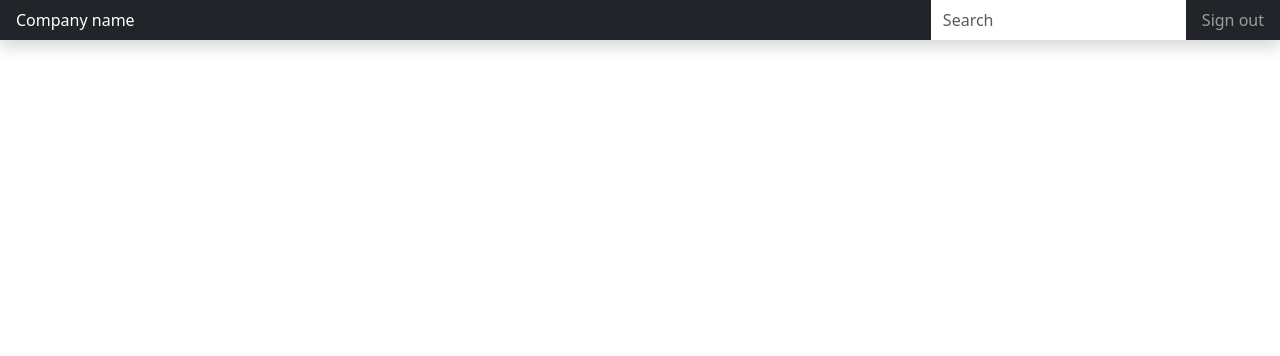
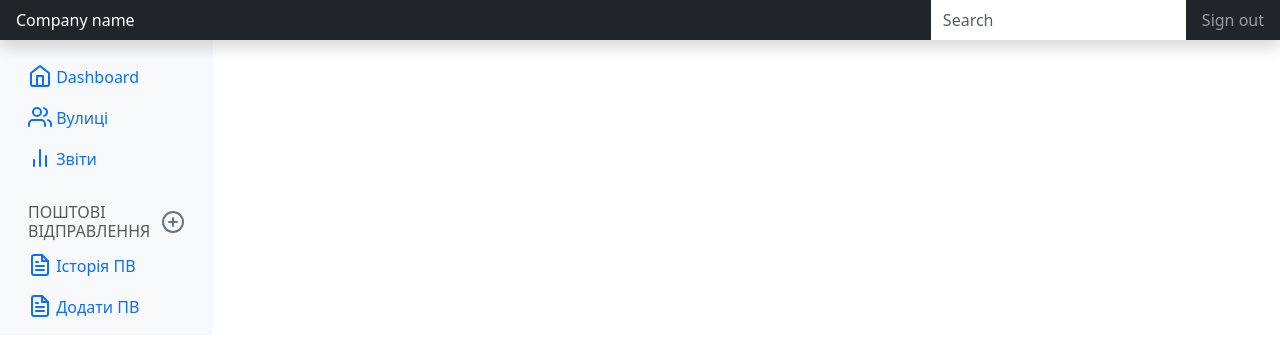
Before and after one commit to ychernyshev/post-flow-controlling-app, a Vue app in the folder flow_app_ui/: page / in a window 1280 px wide. Shown: the top 356 px of the page. Built offline with nearby package versions, Linux system fonts and the light colour scheme.

Commit message:
SideBar fixxes and setup
- SideBar code has been fixed as in a Bootstrap free template
- SideBar has been shown on the page as a visual component

```diff
--- a/flow_app_ui/src/App.vue
+++ b/flow_app_ui/src/App.vue
@@ -1,20 +1,23 @@
 <script setup>
   import TopNav from "./components/TopNav.vue";
+  import SideBar from "./components/SideBar.vue";
 </script>
 
 <template>
+  <header class="navbar navbar-dark sticky-top bg-dark flex-md-nowrap p-0 shadow">
+    <TopNav />
+  </header>
   <div class="container-fluid">
     <div class="row">
-      <header class="navbar navbar-dark sticky-top bg-dark flex-md-nowrap p-0 shadow">
-        <TopNav />
-      </header>
+      <SideBar />
       <main class="col-md-9 ms-sm-auto col-lg-10 px-md-4">
 
       </main>
-      <footer>
+    </div>
 
-      </footer>
-    </div>
+    <footer>
+
+    </footer>
   </div>
 </template>
 
--- a/flow_app_ui/src/components/SideBar.vue
+++ b/flow_app_ui/src/components/SideBar.vue
@@ -3,25 +3,27 @@
 </script>
 
 <template>
+<nav id="sidebarMenu" class="col-md-3 col-lg-2 d-md-block bg-light sidebar collapse">
+  <div class="position-sticky pt-3 sidebar-sticky">
     <ul class="nav flex-column">
       <li class="nav-item">
         <a class="nav-link active" aria-current="page" href="#">
           <svg xmlns="http://www.w3.org/2000/svg" width="24" height="24" viewBox="0 0 24 24" fill="none" stroke="currentColor" stroke-width="2" stroke-linecap="round" stroke-linejoin="round" class="feather feather-home align-text-bottom" aria-hidden="true"><path d="M3 9l9-7 9 7v11a2 2 0 0 1-2 2H5a2 2 0 0 1-2-2z"></path><polyline points="9 22 9 12 15 12 15 22"></polyline></svg>
           Dashboard
         </a>
-<!--    </li>-->
-<!--    <li class="nav-item">-->
-<!--      <a class="nav-link" href="#">-->
-<!--        <svg xmlns="http://www.w3.org/2000/svg" width="24" height="24" viewBox="0 0 24 24" fill="none" stroke="currentColor" stroke-width="2" stroke-linecap="round" stroke-linejoin="round" class="feather feather-file align-text-bottom" aria-hidden="true"><path d="M13 2H6a2 2 0 0 0-2 2v16a2 2 0 0 0 2 2h12a2 2 0 0 0 2-2V9z"></path><polyline points="13 2 13 9 20 9"></polyline></svg>-->
-<!--        Історія ПВ-->
-<!--      </a>-->
-<!--    </li>-->
-<!--    <li class="nav-item">-->
-<!--      <a class="nav-link" href="#">-->
-<!--        <svg xmlns="http://www.w3.org/2000/svg" width="24" height="24" viewBox="0 0 24 24" fill="none" stroke="currentColor" stroke-width="2" stroke-linecap="round" stroke-linejoin="round" class="feather feather-shopping-cart align-text-bottom" aria-hidden="true"><circle cx="9" cy="21" r="1"></circle><circle cx="20" cy="21" r="1"></circle><path d="M1 1h4l2.68 13.39a2 2 0 0 0 2 1.61h9.72a2 2 0 0 0 2-1.61L23 6H6"></path></svg>-->
-<!--        Products-->
-<!--      </a>-->
-<!--    </li>-->
+      </li>
+<!--          <li class="nav-item">-->
+<!--            <a class="nav-link" href="#">-->
+<!--              <svg xmlns="http://www.w3.org/2000/svg" width="24" height="24" viewBox="0 0 24 24" fill="none" stroke="currentColor" stroke-width="2" stroke-linecap="round" stroke-linejoin="round" class="feather feather-file align-text-bottom" aria-hidden="true"><path d="M13 2H6a2 2 0 0 0-2 2v16a2 2 0 0 0 2 2h12a2 2 0 0 0 2-2V9z"></path><polyline points="13 2 13 9 20 9"></polyline></svg>-->
+<!--              Orders-->
+<!--            </a>-->
+<!--          </li>-->
+<!--          <li class="nav-item">-->
+<!--            <a class="nav-link" href="#">-->
+<!--              <svg xmlns="http://www.w3.org/2000/svg" width="24" height="24" viewBox="0 0 24 24" fill="none" stroke="currentColor" stroke-width="2" stroke-linecap="round" stroke-linejoin="round" class="feather feather-shopping-cart align-text-bottom" aria-hidden="true"><circle cx="9" cy="21" r="1"></circle><circle cx="20" cy="21" r="1"></circle><path d="M1 1h4l2.68 13.39a2 2 0 0 0 2 1.61h9.72a2 2 0 0 0 2-1.61L23 6H6"></path></svg>-->
+<!--              Products-->
+<!--            </a>-->
+<!--          </li>-->
       <li class="nav-item">
         <a class="nav-link" href="#">
           <svg xmlns="http://www.w3.org/2000/svg" width="24" height="24" viewBox="0 0 24 24" fill="none" stroke="currentColor" stroke-width="2" stroke-linecap="round" stroke-linejoin="round" class="feather feather-users align-text-bottom" aria-hidden="true"><path d="M17 21v-2a4 4 0 0 0-4-4H5a4 4 0 0 0-4 4v2"></path><circle cx="9" cy="7" r="4"></circle><path d="M23 21v-2a4 4 0 0 0-3-3.87"></path><path d="M16 3.13a4 4 0 0 1 0 7.75"></path></svg>
@@ -34,12 +36,12 @@
           Звіти
         </a>
       </li>
-    <li class="nav-item">
-      <a class="nav-link" href="#">
-        <svg xmlns="http://www.w3.org/2000/svg" width="24" height="24" viewBox="0 0 24 24" fill="none" stroke="currentColor" stroke-width="2" stroke-linecap="round" stroke-linejoin="round" class="feather feather-layers align-text-bottom" aria-hidden="true"><polygon points="12 2 2 7 12 12 22 7 12 2"></polygon><polyline points="2 17 12 22 22 17"></polyline><polyline points="2 12 12 17 22 12"></polyline></svg>
-        Integrations
-      </a>
-    </li>
+<!--          <li class="nav-item">-->
+<!--            <a class="nav-link" href="#">-->
+<!--              <svg xmlns="http://www.w3.org/2000/svg" width="24" height="24" viewBox="0 0 24 24" fill="none" stroke="currentColor" stroke-width="2" stroke-linecap="round" stroke-linejoin="round" class="feather feather-layers align-text-bottom" aria-hidden="true"><polygon points="12 2 2 7 12 12 22 7 12 2"></polygon><polyline points="2 17 12 22 22 17"></polyline><polyline points="2 12 12 17 22 12"></polyline></svg>-->
+<!--              Integrations-->
+<!--            </a>-->
+<!--          </li>-->
     </ul>
 
     <h6 class="sidebar-heading d-flex justify-content-between align-items-center px-3 mt-4 mb-1 text-muted text-uppercase">
@@ -62,6 +64,8 @@
         </a>
       </li>
     </ul>
+  </div>
+</nav>
 </template>
 
 <style scoped>
```
Lines whose indentation alone changed are shown as unchanged.
